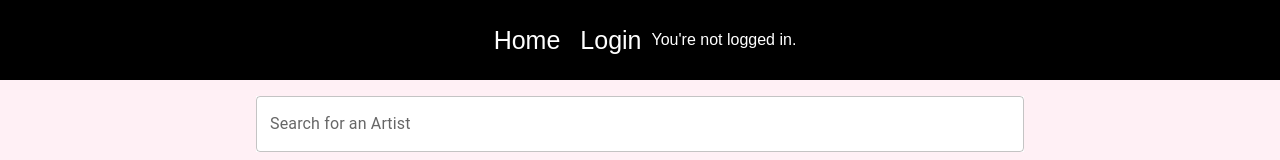
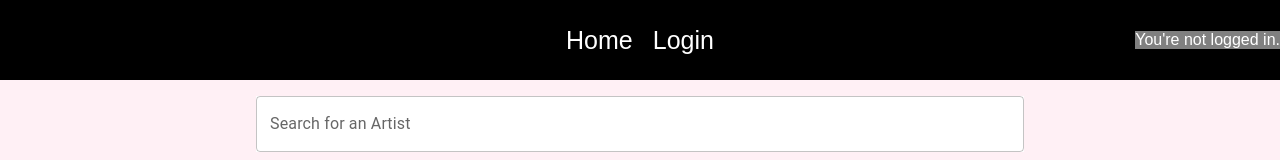
Before and after one commit to kaylynphan/apollo, a React (Create React App) app: page / in a window 1280 px wide. Shown: the top 160 px of the page. Built offline with nearby package versions, Linux system fonts and the light colour scheme.

Commit message:
added the new feature hyerin added and fixed spacing

```diff
--- a/src/App.css
+++ b/src/App.css
@@ -187,7 +187,16 @@
     overflow: hidden;
     overflow-y: auto;
   }
+  .nav {
+    display: grid;
+    grid-template-columns: 1fr repeat(3,auto) 1fr;
+    justify-items: center;
+  }
+  .left{
+    grid-column-start:2;
+  }
   .indicatelogin {
-    text-align:right;
-
+    text-align: right;
+    background-color: gray;
+    margin-left: auto;
   }
--- a/src/App.js
+++ b/src/App.js
@@ -36,9 +36,9 @@ function App (){
 
     return (
     <Router>
-        <nav>
-            <Link to="/"> Home </ Link>
-            {!isAuth ? <Link to="/login">Login</Link> : <button onClick={signUserOut}>Log Out</button>}<br/>
+        <nav class="nav">
+            <Link class="left" to="/"> Home </ Link>
+            {!isAuth ? <Link class="right" to="/login">Login</Link> : <button class="right" onClick={signUserOut}>Log Out</button>}<br/>
             {isAuth ? <p class="indicatelogin">Posting as: {user} </p> : <p class="indicatelogin">You're not logged in.</p>}
         </ nav>
         <Routes>
```
